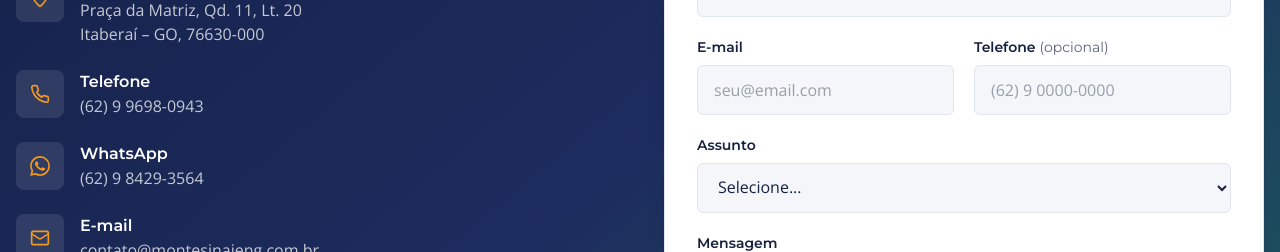
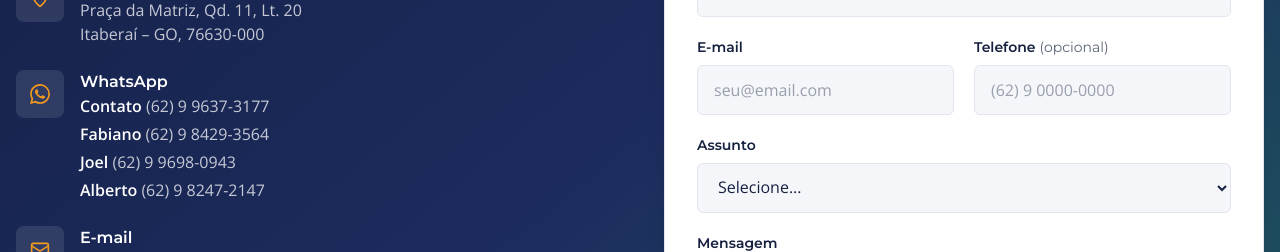
Before and after one commit to igorparreirap/monte-sinai-engenharia, a React (Vite) app: page / in a window 1280 px wide. Shown: the part 3178-3430 px from the top of the page. Built offline with nearby package versions, Linux system fonts and the light colour scheme.

Commit message:
feat: contatos do site somente por WhatsApp (#16)
* feat: substitui telefone por WhatsApp da equipe com contato principal

* feat: adiciona WhatsApp oficial de contato antes dos contatos da equipe

```diff
--- a/index.html
+++ b/index.html
@@ -38,7 +38,7 @@
         "url": "https://montesinaieng.com.br/",
         "logo": "https://montesinaieng.com.br/icon-512.png",
         "image": "https://montesinaieng.com.br/og-image.jpg",
-        "telephone": "+55-62-99698-0943",
+        "telephone": "+55-62-99637-3177",
         "email": "contato@montesinaieng.com.br",
         "foundingDate": "2013",
         "taxID": "18.671.108/0001-71",
@@ -69,7 +69,7 @@
 
   <body>
     <noscript>
-      Ative o JavaScript para navegar no site. Contato: (62) 9 9698-0943 ·
+      Ative o JavaScript para navegar no site. WhatsApp: (62) 9 9637-3177 ·
       contato@montesinaieng.com.br
     </noscript>
     <div id="root"></div>
--- a/src/components/Contact.tsx
+++ b/src/components/Contact.tsx
@@ -1,6 +1,6 @@
 import type { ReactNode } from "react";
-import { Clock, Mail, MapPin, Phone } from "lucide-react";
-import { company } from "@/data/company";
+import { Clock, Mail, MapPin } from "lucide-react";
+import { company, whatsappContacts } from "@/data/company";
 import { ContactForm } from "./ContactForm";
 import { SectionHeading } from "./SectionHeading";
 import { SocialLinks } from "./SocialLinks";
@@ -59,20 +59,23 @@ export function Contact() {
                   {address.city} – {address.state}, {address.zip}
                 </address>
               </InfoItem>
-              <InfoItem icon={<Phone className="h-5 w-5" aria-hidden="true" />} title="Telefone">
-                <a href={company.phone.href} className={linkClass}>
-                  {company.phone.display}
-                </a>
-              </InfoItem>
               <InfoItem icon={<WhatsAppIcon className="h-5 w-5" />} title="WhatsApp">
+                <ul className="space-y-1">
+                  {whatsappContacts.map((contact) => (
+                    <li key={contact.href}>
                       <a
-                  href={company.whatsapp.href}
+                        href={contact.href}
                         target="_blank"
                         rel="noopener noreferrer"
+                        aria-label={`WhatsApp ${contact.name}: ${contact.display} (abre em nova aba)`}
                         className={linkClass}
                       >
-                  {company.whatsapp.display}
+                        <span className="font-semibold text-white">{contact.name}</span>{" "}
+                        {contact.display}
                       </a>
+                    </li>
+                  ))}
+                </ul>
               </InfoItem>
               <InfoItem icon={<Mail className="h-5 w-5" aria-hidden="true" />} title="E-mail">
                 <a href={`mailto:${company.email}`} className={linkClass}>
--- a/src/components/WhatsAppButton.tsx
+++ b/src/components/WhatsAppButton.tsx
@@ -7,7 +7,7 @@ export function WhatsAppButton() {
       href={company.whatsapp.href}
       target="_blank"
       rel="noopener noreferrer"
-      aria-label="Conversar pelo WhatsApp (abre em nova aba)"
+      aria-label="Conversar com a Monte Sinai pelo WhatsApp (abre em nova aba)"
       className="fixed bottom-6 right-6 z-40 flex h-14 w-14 items-center justify-center rounded-full bg-[#25d366] text-white shadow-lg transition hover:scale-105 hover:bg-[#1ebe5b]"
     >
       <WhatsAppIcon className="h-7 w-7" />
--- a/src/data/company.ts
+++ b/src/data/company.ts
@@ -4,6 +4,30 @@
  */
 
 const FOUNDING_YEAR = 2013;
+
+const WHATSAPP_GREETING = "Olá! Vim pelo site da Monte Sinai e gostaria de mais informações.";
+
+/** Monta o link do WhatsApp a partir do número com DDI e DDD (somente dígitos). */
+function whatsappLink(number: string) {
+  return `https://wa.me/${number}?text=${encodeURIComponent(WHATSAPP_GREETING)}`;
+}
+
+export interface WhatsAppContact {
+  name: string;
+  display: string;
+  href: string;
+}
+
+/**
+ * Contatos de WhatsApp. O primeiro ("Contato") é o número oficial da empresa,
+ * usado também no botão flutuante e nas redes sociais.
+ */
+export const whatsappContacts: readonly WhatsAppContact[] = [
+  { name: "Contato", display: "(62) 9 9637-3177", href: whatsappLink("5562996373177") },
+  { name: "Fabiano", display: "(62) 9 8429-3564", href: whatsappLink("5562984293564") },
+  { name: "Joel", display: "(62) 9 9698-0943", href: whatsappLink("5562996980943") },
+  { name: "Alberto", display: "(62) 9 8247-2147", href: whatsappLink("5562982472147") },
+];
 
 export const company = {
   name: "Monte Sinai Engenharia e Construções",
@@ -14,14 +38,7 @@ export const company = {
   yearsOfExperience: new Date().getFullYear() - FOUNDING_YEAR,
   tagline: "Soluções completas em engenharia elétrica com qualidade e compromisso.",
   email: "contato@montesinaieng.com.br",
-  phone: {
-    display: "(62) 9 9698-0943",
-    href: "tel:+5562996980943",
-  },
-  whatsapp: {
-    display: "(62) 9 8429-3564",
-    href: "https://wa.me/5562984293564",
-  },
+  whatsapp: whatsappContacts[0],
   address: {
     street: "Praça da Matriz, Qd. 11, Lt. 20",
     city: "Itaberaí",
```
Also changed, not shown: 1 other file (tests, documents, lock files or other folders). Lines whose indentation alone changed are shown as unchanged.
